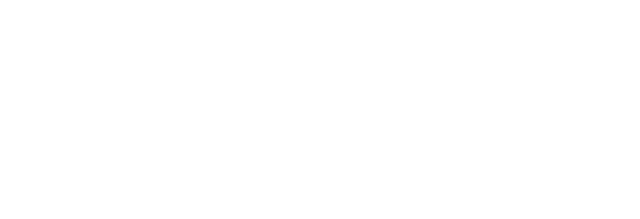
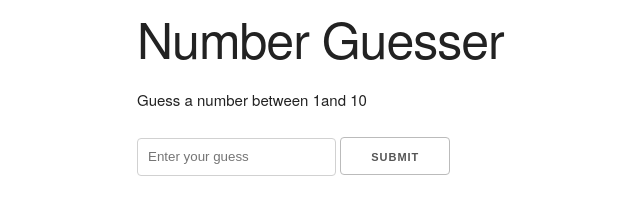
Before and after one commit to ChrisJCarter91/numberGuesser, a plain HTML site: page index.html in a window 1280 px wide. Shown: the whole page, without its empty margins (23-663 px from the left). Drawn offline with nearby package versions, Linux system fonts and the light colour scheme.

Commit message:
Base UI done

```diff
--- a/index.html
+++ b/index.html
@@ -7,6 +7,15 @@
     <title>Number Guesser</title>
 </head>
 <body>
-
+    <div class="container">
+        <h1>Number Guesser</h1>
+        <div id="game">
+            <p>Guess a number between <span class="min-num">1</span>and <span class="max-num">10</span></p>
+            <input type="number"  id="guess-input" placeholder="Enter your guess">
+            <input type="submit" value="Submit" id="guess-value">
+            <p class="message"></p>
+        </div>
+    </div>
+    <script src="app.js"></script>
 </body>
 </html>
```
